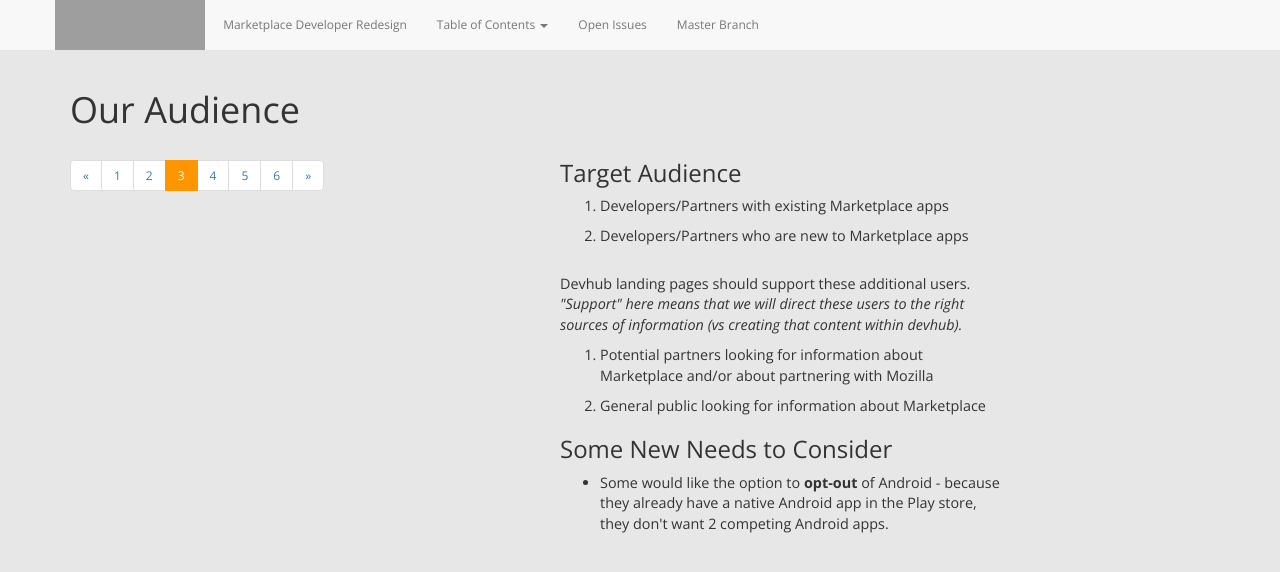
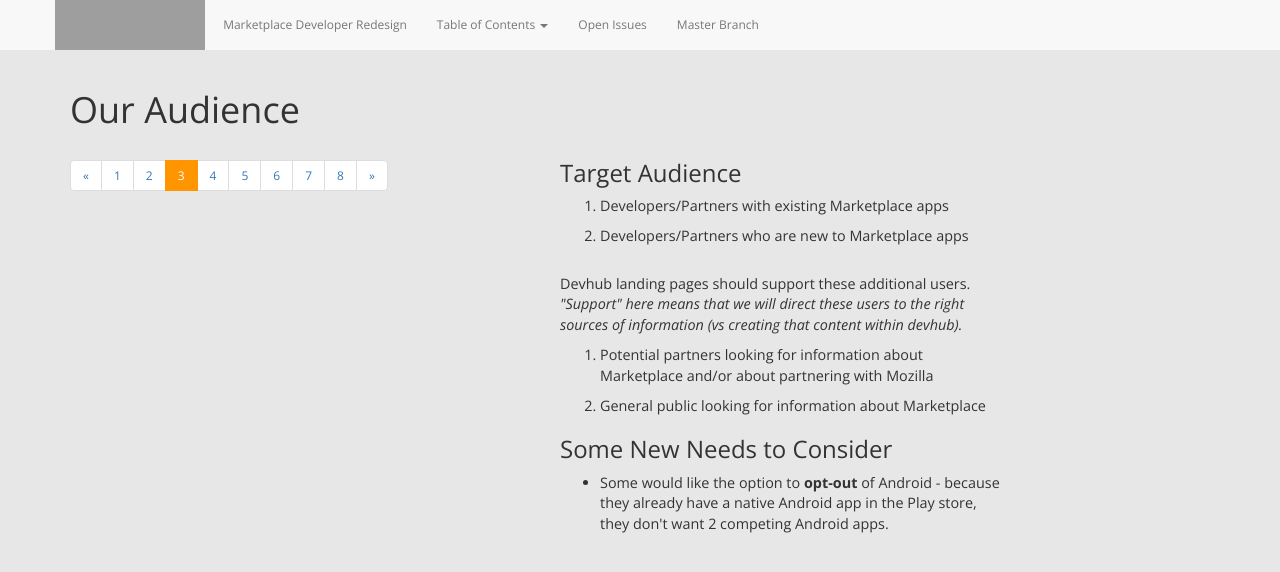
Before and after one commit to MarketplaceUX/devhub-redesign, a Jekyll site: the page built from projectAudience.html, in a window 1280 px wide and 900 px high, cut to the strip 0-591 px from the top of the window. Shown: the top 572 px of the strip. Built offline with Jekyll 4.4.1, drawn with Linux system fonts in a browser that asks for light colours; nearby versions of some CDN libraries; grey boxes are pictures that could not be loaded.

Commit message:
Updated navigation to include journey and concepts

```diff
--- a/_includes/homePagination.html
+++ b/_includes/homePagination.html
@@ -16,9 +16,14 @@
 		{% elsif page.multisequence == 'four' %}
 			<a href="projectAudience.html">
 		{% elsif page.multisequence == 'five' %}
+			<a href="projectJourney.html">
+		{% elsif page.multisequence == 'six' %}
 			<a href="projectStrategy.html">
-		{% elsif page.multisequence == 'six' %}
+		{% elsif page.multisequence == 'seven' %}
 			<a href="projectPrinciples.html">
+		{% elsif page.multisequence == 'eight' %}
+			<a href="projectConcepts.html">
+
 		{% endif %}
 
 		&laquo;</a>
@@ -32,11 +37,15 @@
 
 		<li {% if page.multiURL == 'projectAudience.html' %}class="active"{% endif %}><a href="{{ site.baseurl }}/projectAudience.html">3</a></li>
 
-		<li {% if page.multiURL == 'projectStrategy.html' %}class="active"{% endif %}><a href="{{ site.baseurl }}/projectStrategy.html">4</a></li>
+		<li {% if page.multiURL == 'projectJourney.html' %}class="active"{% endif %}><a href="{{ site.baseurl }}/projectJourney.html">4</a></li>
 
-		<li {% if page.multiURL == 'projectPrinciples.html' %}class="active"{% endif %}><a href="{{ site.baseurl }}/projectPrinciples.html">5</a></li>
+		<li {% if page.multiURL == 'projectStrategy.html' %}class="active"{% endif %}><a href="{{ site.baseurl }}/projectStrategy.html">5</a></li>
 
-		<li {% if page.multiURL == 'projectIA.html' %}class="active"{% endif %}><a href="{{ site.baseurl }}/projectIA.html">6</a></li>
+		<li {% if page.multiURL == 'projectPrinciples.html' %}class="active"{% endif %}><a href="{{ site.baseurl }}/projectPrinciples.html">6</a></li>
+
+		<li {% if page.multiURL == 'projectConcepts.html' %}class="active"{% endif %}><a href="{{ site.baseurl }}/projectConcepts.html">7</a></li>
+
+		<li {% if page.multiURL == 'projectIA.html' %}class="active"{% endif %}><a href="{{ site.baseurl }}/projectIA.html">8</a></li>
 
 <!-- This part deals with disabled state of the FORWARD arrow. Disabled state is for the LAST page of the multi pages. -->
 {% if page.multiURL == "projectIA.html" %}
@@ -50,10 +59,14 @@
 		{% elsif page.multisequence == 'two' %}
 			<a href="projectAudience.html">
 		{% elsif page.multisequence == 'three' %}
+			<a href="projectJourney.html">
+		{% elsif page.multisequence == 'four' %}
 			<a href="projectStrategy.html">
-		{% elsif page.multisequence == 'four' %}
+		{% elsif page.multisequence == 'five' %}
 			<a href="projectPrinciples.html">
-		{% elsif page.multisequence == 'five' %}
+		{% elsif page.multisequence == 'six' %}
+			<a href="projectConcepts.html">
+		{% elsif page.multisequence == 'seven' %}
 			<a href="projectIA.html">
 		{% endif %}
 
```
